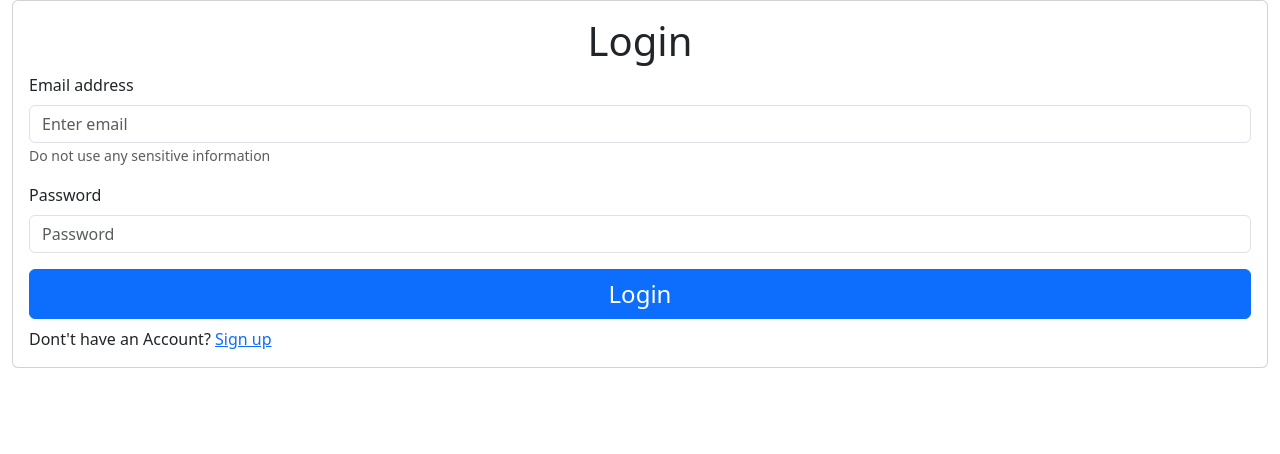
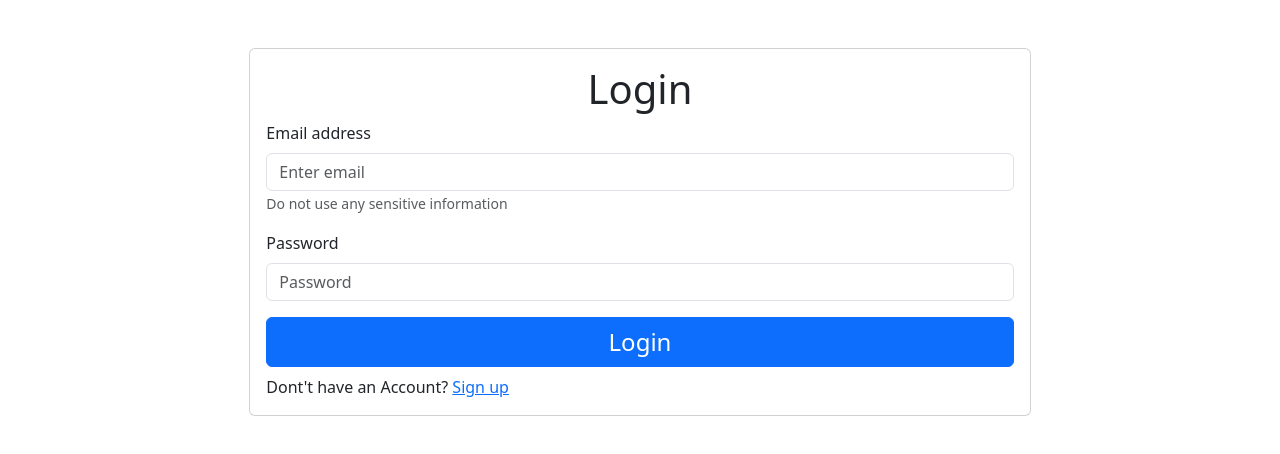
Before and after one commit to hamidazim321/klink-dev, a React (Create React App) app: page /Login in a window 1280 px wide. Shown: the top 454 px of the page. Built offline with nearby package versions, Linux system fonts and the light colour scheme; no server answers.

Commit message:
add bootstrap grid: Login

```diff
--- a/src/components/Login.js
+++ b/src/components/Login.js
@@ -1,5 +1,5 @@
 import React, { useRef, useState } from "react";
-import { Card, Form, Button, Container, Alert } from "react-bootstrap";
+import { Card, Form, Button, Container, Alert, Col, Row } from "react-bootstrap";
 import { signInWithEmailAndPassword } from "firebase/auth";
 import "bootstrap/dist/css/bootstrap.min.css";
 import { Link } from "react-router-dom";
@@ -11,7 +11,7 @@ export default function Login() {
   const emailRef = useRef();
   const passwordRef = useRef();
   const dispatch = useDispatch();
-  const [error, setError] = useState(false)
+  const [error, setError] = useState(false);
 
   const handleSubmit = async (e) => {
     e.preventDefault();
@@ -28,14 +28,16 @@ export default function Login() {
           name: user.displayName,
         })
       );
-      setError(false)
+      setError(false);
     } catch (err) {
-      setError(true)
+      setError(true);
     }
   };
 
   return (
-    <Container fluid className="d-flex flex-column">
+    <Container fluid className="p-5">
+      <Row className="justify-content-center">
+        <Col className="col-12 col-sm-12 col-md-10 col-lg-8">
           <Card className="w-100 w-sm-100">
             <Card.Body>
               <Card.Title className="text-center fs-1">Login</Card.Title>
@@ -73,6 +75,8 @@ export default function Login() {
               </div>
             </Card.Body>
           </Card>
+        </Col>
+      </Row>
     </Container>
   );
 }
```
Also changed, not shown: src/components/SignUp.js (+0 -59 lines). Lines whose indentation alone changed are shown as unchanged.
